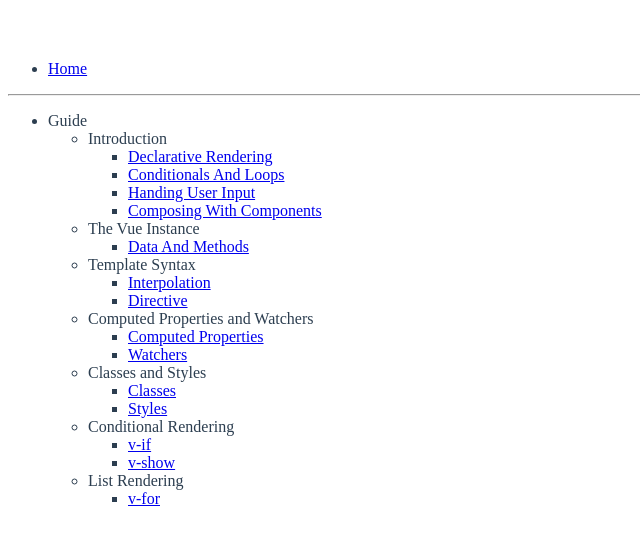
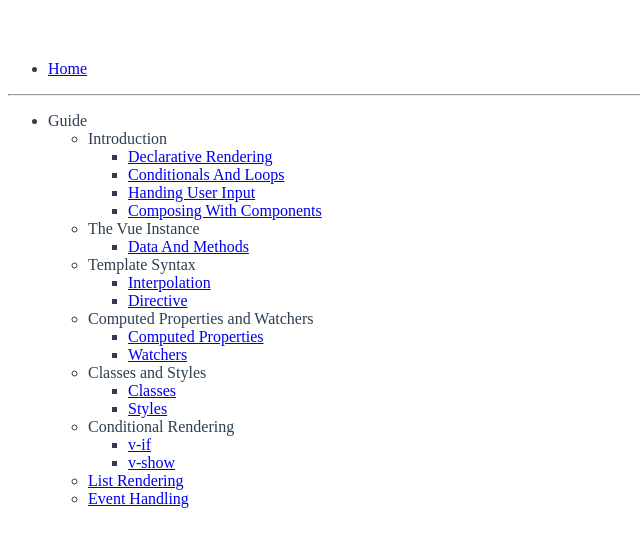
Before and after one commit to luotaoyeah/learning-vue, a Vue app: page /guide/list-rendering in a window 1280 px wide. Shown: the top 546 px of the page, without its empty margins (0-640 px from the left). Built offline with nearby package versions, Linux system fonts and the light colour scheme.

Commit message:
event handling: listening to dom events

```diff
--- a/src/components/home.vue
+++ b/src/components/home.vue
@@ -67,12 +67,11 @@
               </li>
             </ul>
           </li>
-          <li>List Rendering
-            <ul>
-              <li>
-                <router-link :to="{name: 'guide-list-rendering'}">v-for</router-link>
-              </li>
-            </ul>
+          <li>
+            <router-link :to="{name: 'guide-list-rendering'}">List Rendering</router-link>
+          </li>
+          <li>
+            <router-link :to="{name: 'guide-event-handling'}">Event Handling</router-link>
           </li>
         </ul>
       </li>
--- /dev/null
+++ b/src/doc/guide/event-handling/index.vue
@@ -0,0 +1,21 @@
+<template>
+  <div
+    style="padding: 10px;"
+  >
+    <ListeningToEvent></ListeningToEvent>
+  </div>
+</template>
+<script>
+import ListeningToEvent from "./listening-to-event";
+
+export default {
+  data() {
+    return {};
+  },
+  components: {
+    ListeningToEvent
+  }
+};
+</script>
+<style scoped>
+</style>
--- /dev/null
+++ b/src/doc/guide/event-handling/listening-to-event.vue
@@ -0,0 +1,25 @@
+<template>
+  <div><h1>1. Listening toEvents</h1>
+    <p>
+      <small>
+        <i>
+          我们可以使用 v-on 指令来监听 DOM 事件，
+          并在事件触发时，执行 JavaScript 代码；
+        </i>
+      </small>
+    </p>
+    <button v-on:click="counter += 1">Click Me</button>
+    <p>You clicked the button {{counter}} times.</p>
+  </div>
+</template>
+<script>
+export default {
+  data() {
+    return {
+      counter: 0
+    };
+  }
+};
+</script>
+<style scoped>
+</style>
--- a/src/router/index.js
+++ b/src/router/index.js
@@ -115,6 +115,13 @@
       component(resolve) {
         require(["../doc/guide/list-rendering/v-for/index"], resolve);
       }
+    },
+    {
+      path: "/guide/event-handling",
+      name: "guide-event-handling",
+      component(resolve) {
+        require(["../doc/guide/event-handling/index"], resolve);
+      }
     }
   ]
 });
```
